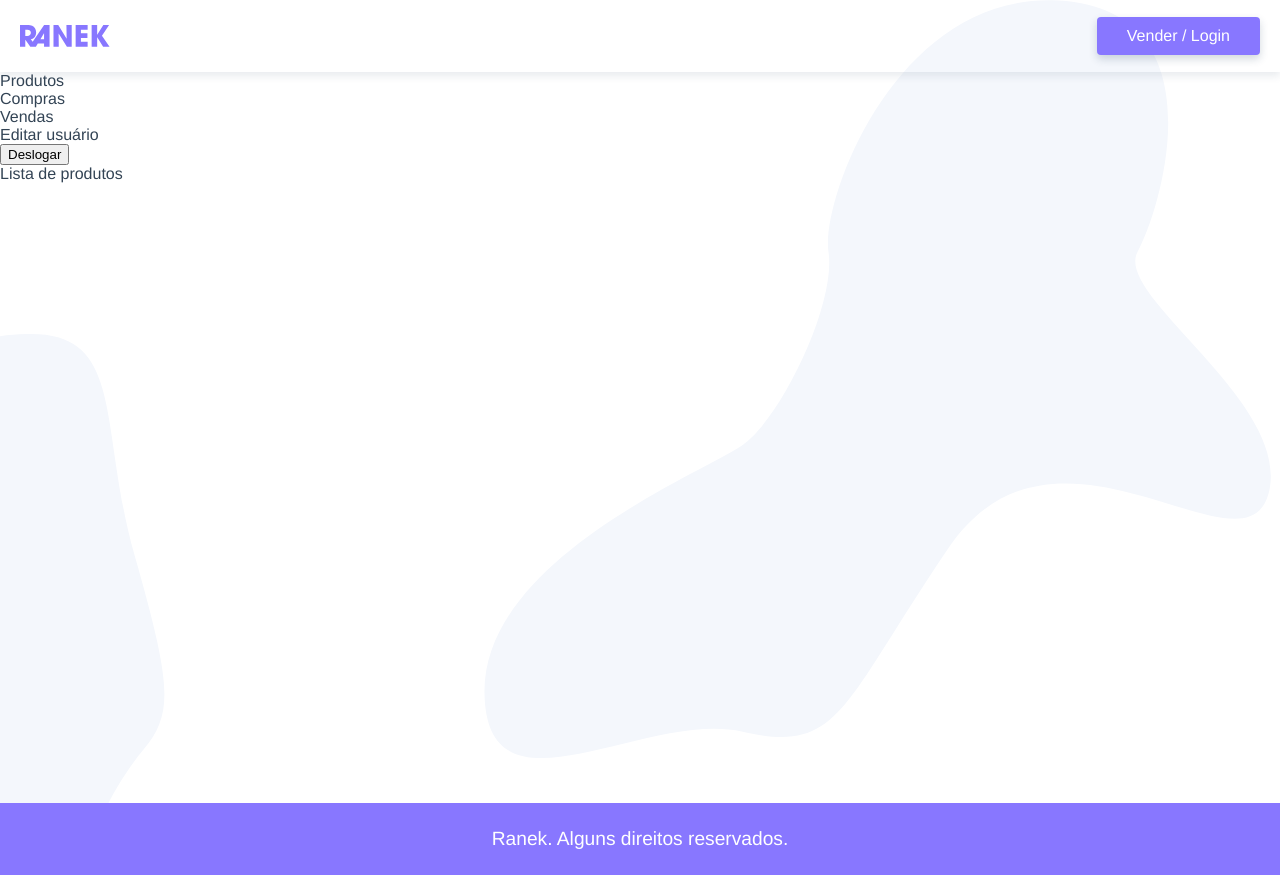
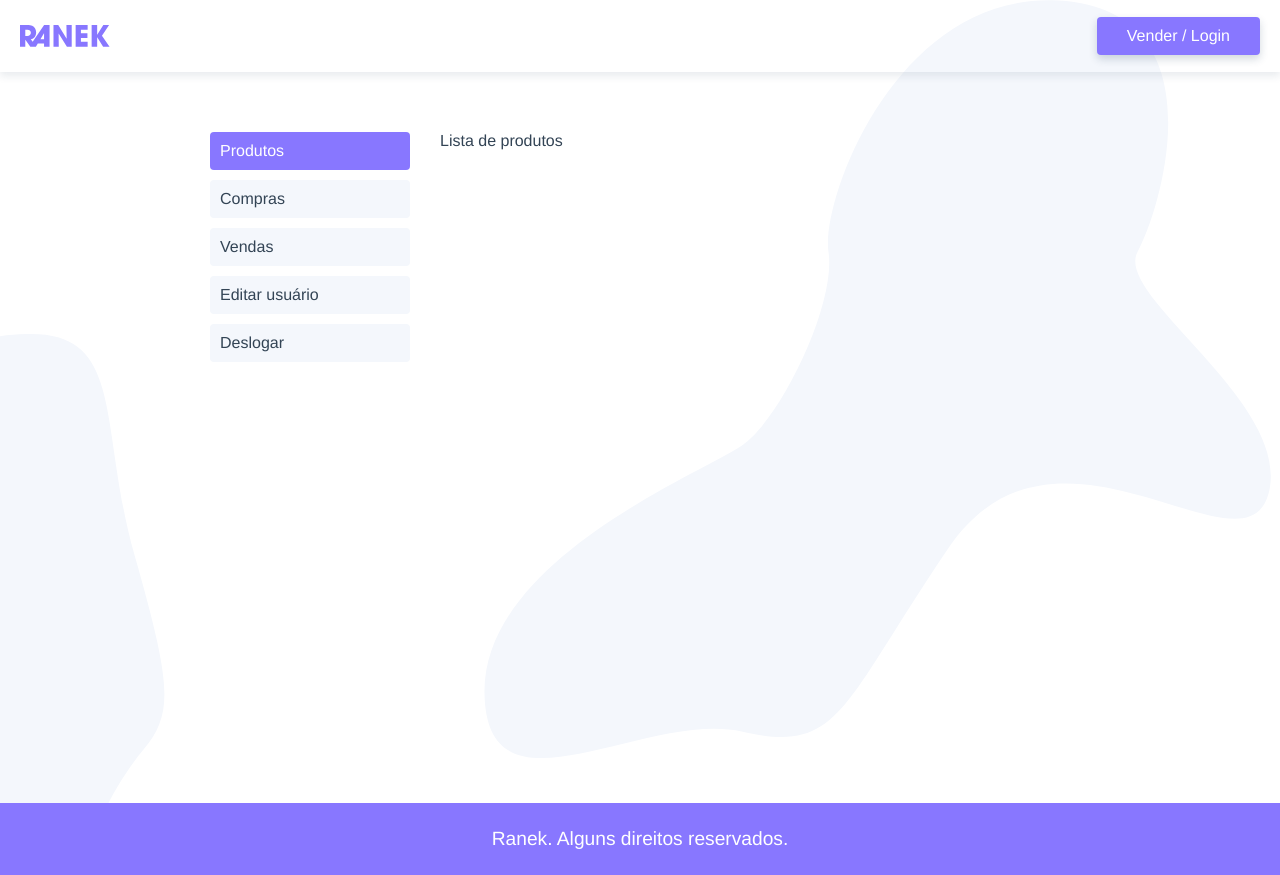
Before and after one commit to diglopes/ranek-vue, a Vue app: page /usuario in a window 1280 px wide. Built offline with nearby package versions, Linux system fonts and the light colour scheme.

Commit message:
Set styles to side-nav

```diff
--- a/src/views/User/index.vue
+++ b/src/views/User/index.vue
@@ -36,3 +36,47 @@ export default {
   },
 };
 </script>
+
+<style scoped>
+.user {
+  display: grid;
+  grid-template-columns: minmax(140px, 200px) 1fr;
+  max-width: 900px;
+  margin: 40px auto;
+  grid-gap: 30px;
+  padding: 20px;
+}
+
+@media screen and (max-width: 500px){
+  .user {
+    grid-template-columns:  1fr;
+    margin: 0 auto;
+  }
+}
+
+.side-nav a,
+.side-nav button {
+  display: block;
+  padding: 10px;
+  background-color: #f4f7fc;
+  margin-bottom: 10px;
+  border-radius: 4px;
+}
+
+.side-nav a.router-link-exact-active,
+.side-nav a:hover,
+.side-nav button:hover {
+  background-color: var(--color-primary);
+  color: #fff;
+}
+
+.side-nav button {
+  border: none;
+  font-size: 1rem;
+  width: 100%;
+  text-align-last: left;
+  font-family: var(--ff);
+  cursor: pointer;
+  color: var(--color-text);
+}
+</style>
```
